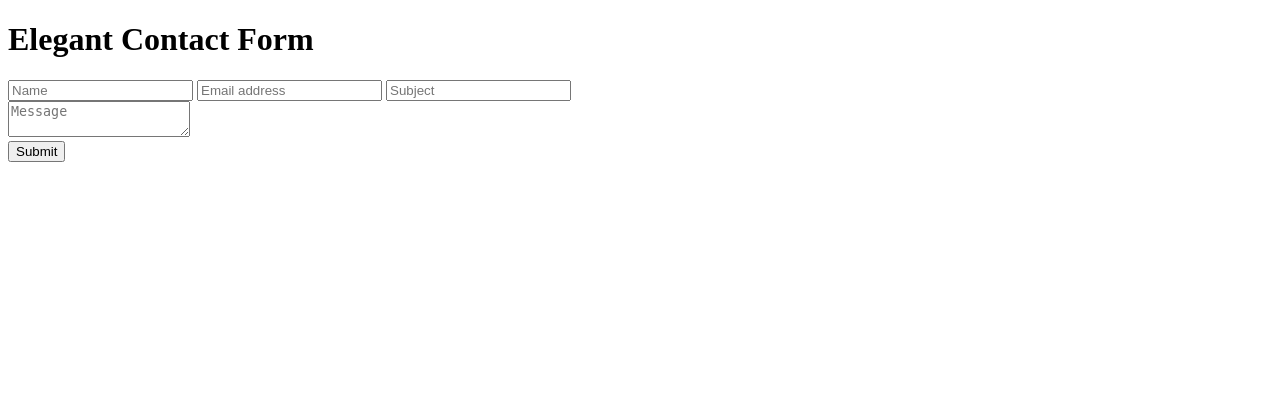
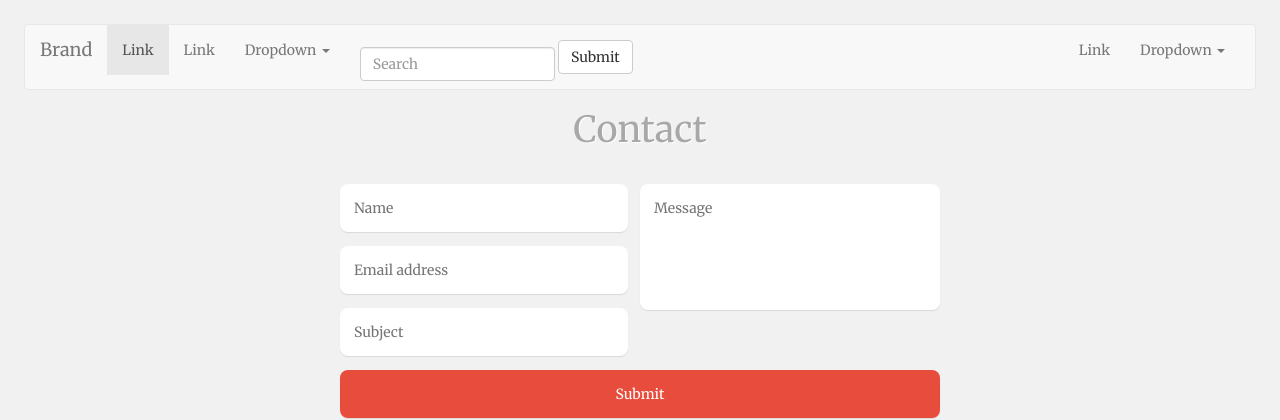
Before and after one commit to kriegbenally/teamRed, a PHP site: page /contact.php in a window 1280 px wide. Shown: the top 420 px of the page. Run offline with PHP 8.4, Linux system fonts and the light colour scheme; some libraries are stand-ins or nearby versions.

Commit message:
made changes contacts.php

```diff
--- a/contact.php
+++ b/contact.php
@@ -3,9 +3,12 @@
   <head>
     <meta charset="utf-8">
     <title></title>
+    <?php require_once("lib/headutils.php"); ?>
+    <link rel="stylesheet" href="lib/css/contact.css">
   </head>
   <body>
-    <h1>Elegant Contact Form</h1>
+    <?php require_once("lib/partials/navbar.php");?>
+    <h1>Contact</h1>
     <form class="cf">
       <div class="half left cf">
         <input type="text" id="input-name" placeholder="Name">
```
